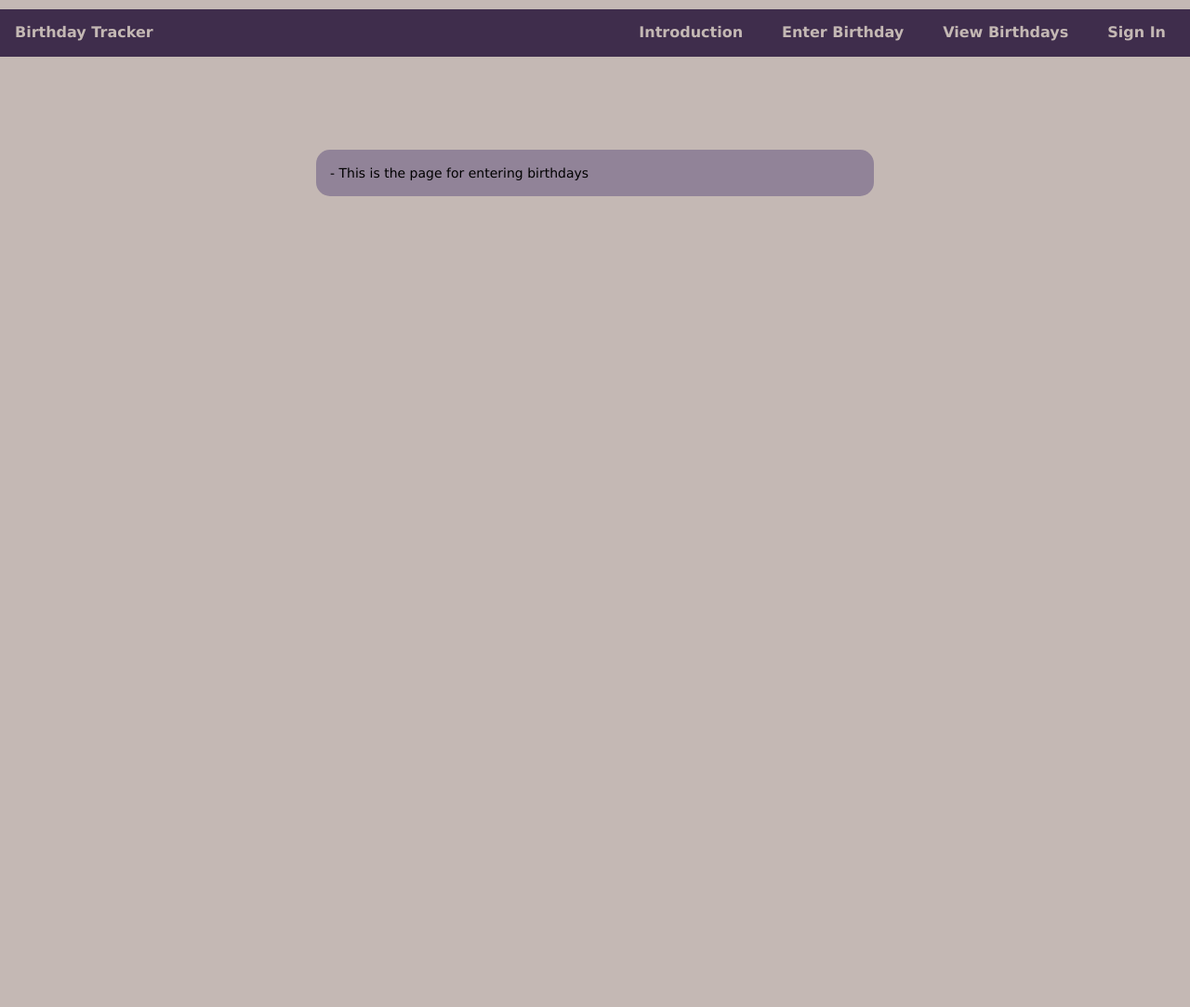
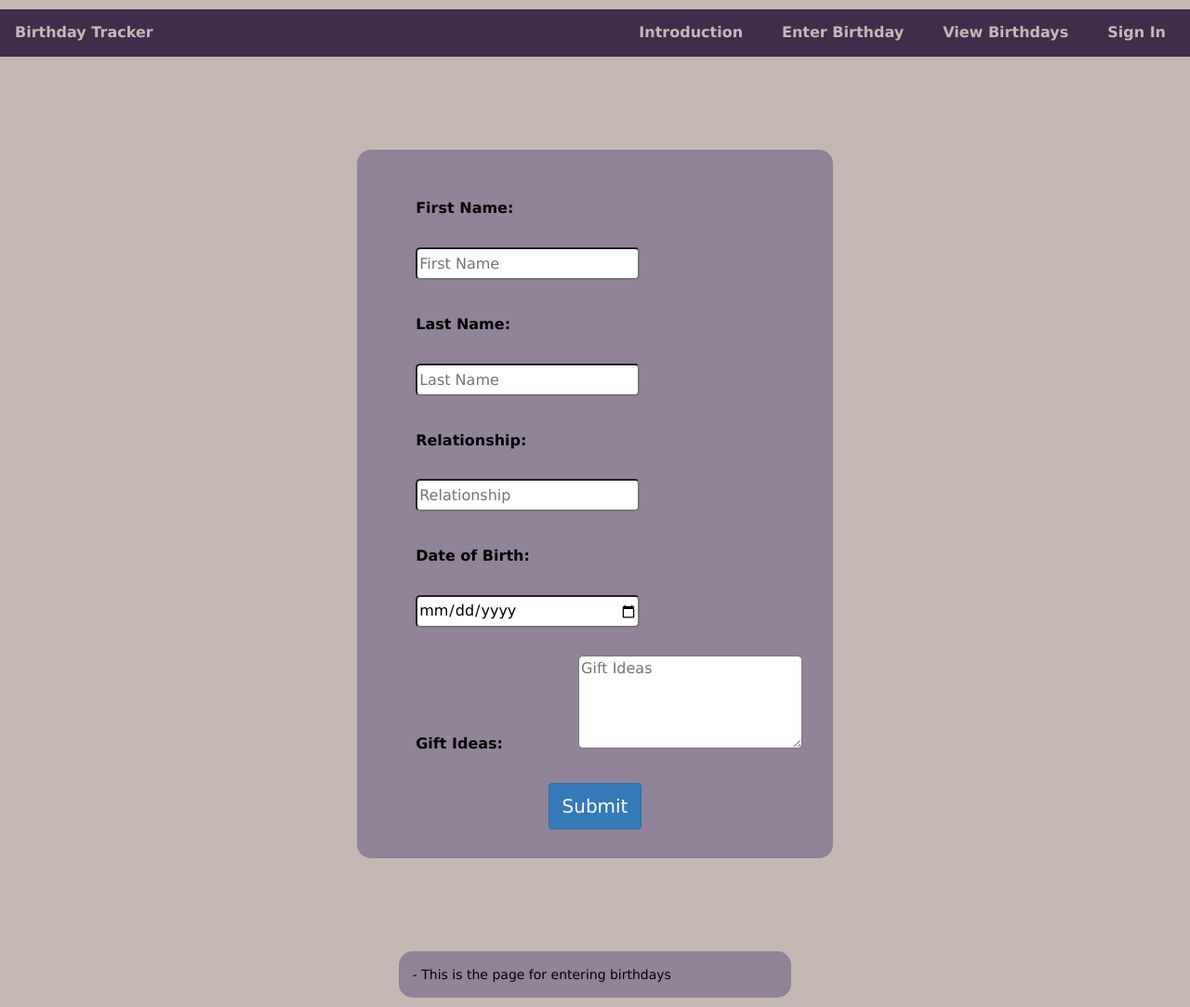
Before and after one commit to shannengeller/WebAppsBirthdayTracker, a Flask app: template website/templates/BT-EnterBDay.html in a window 1280 px wide. Shown: the whole page at 93% size. Before the commit the page ends 211 px from the top, so only its background shows below. Run offline with Flask 3, Linux system fonts and the light colour scheme; the template is opened without the code that fills it, so the values that code supplies are empty; some libraries are stand-ins or nearby versions.

Commit message:
Adding the HTML of the forms for the data entry

```diff
--- a/website/templates/BT-EnterBDay.html
+++ b/website/templates/BT-EnterBDay.html
@@ -41,6 +41,33 @@
 				border-width: 5px;
 				margin: -5px;
 			}
+			label {
+				font-family: 'Verdana';
+				font-style: normal;
+				margin-right: auto;
+				margin-left: 10%;
+				margin-top: 30px;
+			}
+			input[type='text'] {
+				font-family: 'Verdana';
+				width: 50%;
+				height: 35px;
+				font-size: 16px;
+				border-radius: 5px;
+				margin-left: 10%;
+				margin-right: 10%;
+				margin-top: 30px;
+			}
+			input[type='date'] {
+				font-family: 'Verdana';
+				width: 50%;
+				height: 35px;
+				font-size: 16px;
+				border-radius: 5px;
+				margin-left: 10%;
+				margin-right: 10%;
+				margin-top: 30px;
+			}
 		</style>
 	</head>
 
@@ -54,10 +81,43 @@
 		  	<li style="float: left;"><a style="pointer-events: none;">Birthday Tracker</a></li>
 		</ul>
 
-		<p title="Birthday Tracker Enter BDay" style="text-align:left; font-family: 'Verdana'; font-size: 14px; width: 600px; margin-left: auto; margin-right: auto; margin-top: 100px;color: black; background-color: 918398; padding: 15px; border-radius: 15px;">
+		<div class="form-group" style="text-align:left; font-family: 'Verdana'; font-size: 16px; width: 40%; margin-left: auto; margin-right: auto; margin-top: 100px;color: black; background-color: 918398; padding: 15px; border-radius: 15px;">
+			<form class="form-horizontal">
+				<label type="label" class="control-label" for="inputFirstName">First Name:&nbsp;&nbsp;&nbsp;</label>
+				<input type="text" id="inputFirstName" placeholder="First Name">
+				<br>
+				<label type="label" class="control-label" for="inputLastName">Last Name:&nbsp;&nbsp;&nbsp;</label>
+				<input type="text" id="inputLastName" placeholder="Last Name">
+				<br>
+				<label type="label" class="control-label" for="relationship">Relationship:</label>
+				<input type="text" id="relationship" placeholder="Relationship">
+				<br>
+				<label type="label" class="control-label" for="dob">Date of Birth:</label>
+        		<input type="date" id="dob" placeholder="MM/DD/YYY" type="text"/>
+        		<br>
+				<label type="label" class="control-label" for="relationship">Gift Ideas:&nbsp;&nbsp;&nbsp;&nbsp;&nbsp;</label>
+				<textarea id="giftIdeas" placeholder="Gift Ideas" style=" font-family: 'Verdana'; width: 50%; height: 100px; font-size: 16px; border-radius: 5px;  margin-left: 10%; margin-right: auto; margin-top: 30px;"></textarea>
+        		<br>
+				<div class="text-center">
+					<button type="button" class="btn btn-primary" style="height: 50px; width: 100px; font-size: 20px; margin-left: auto; margin-right: auto; margin-top: 30px;" onclick="submitBDay()">Submit</button>
+				</div>
+			</form>
+		</div>
+
+		<p title="Birthday Tracker Enter BDay" style="text-align:left; font-family: 'Verdana'; font-size: 14px; width: 33%; margin-left: auto; margin-right: auto; margin-top: 100px;color: black; background-color: 918398; padding: 15px; border-radius: 15px;">
 		- This is the page for entering birthdays
 		</p>
 
+		<script>
+			function resetForm(){
+				// This function is pretty obvious, just resets to form values to their defaults after being called
+				document.getElementById('form').reset();
+			}
+			function submitBDay(){
+				// Add the stuff to submit the form data to the database here
+				// You can look at addpeople.html for how it was done last time
+			}
+		</script>
 
 	</body>
 </html>
```
